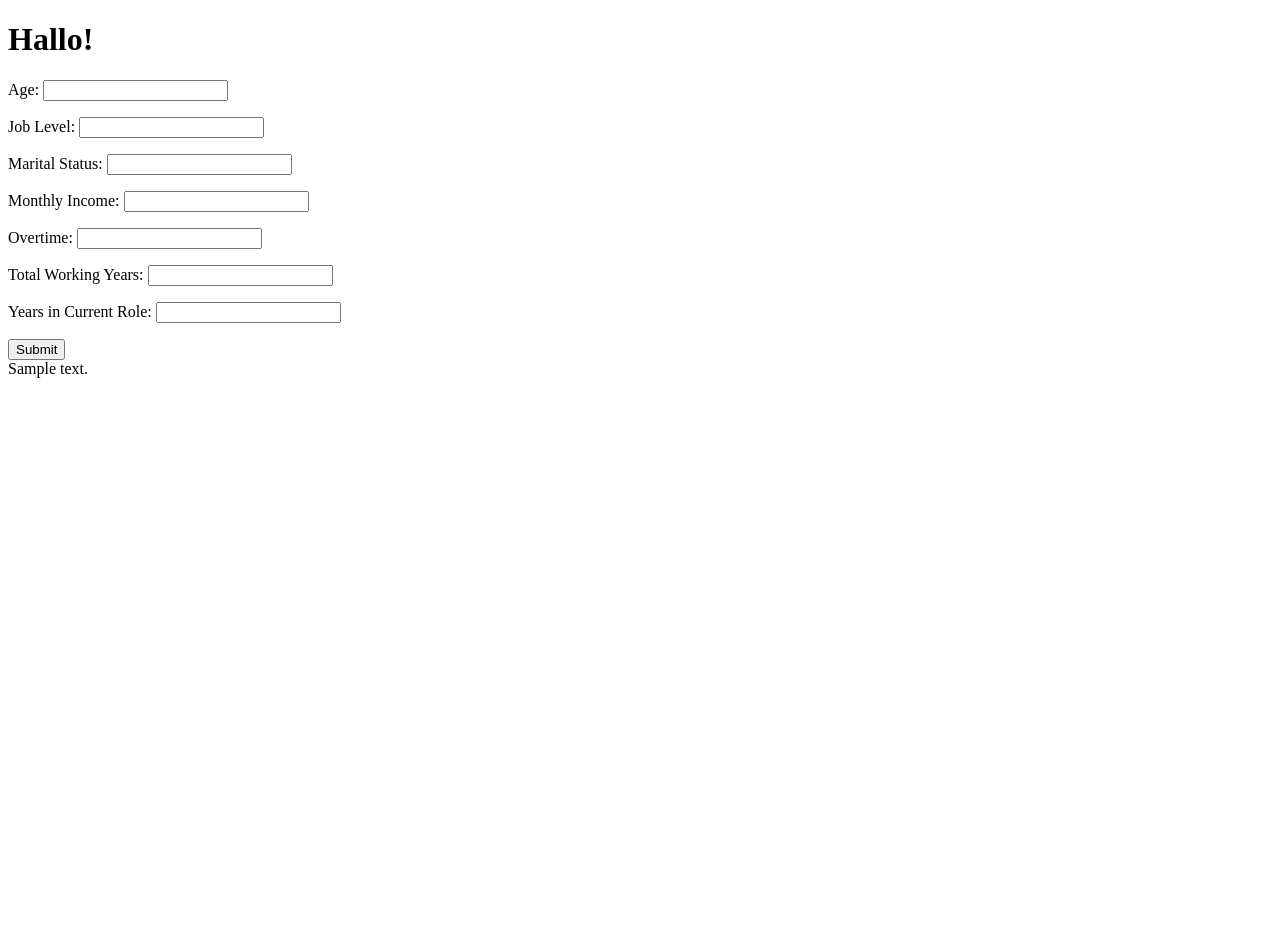
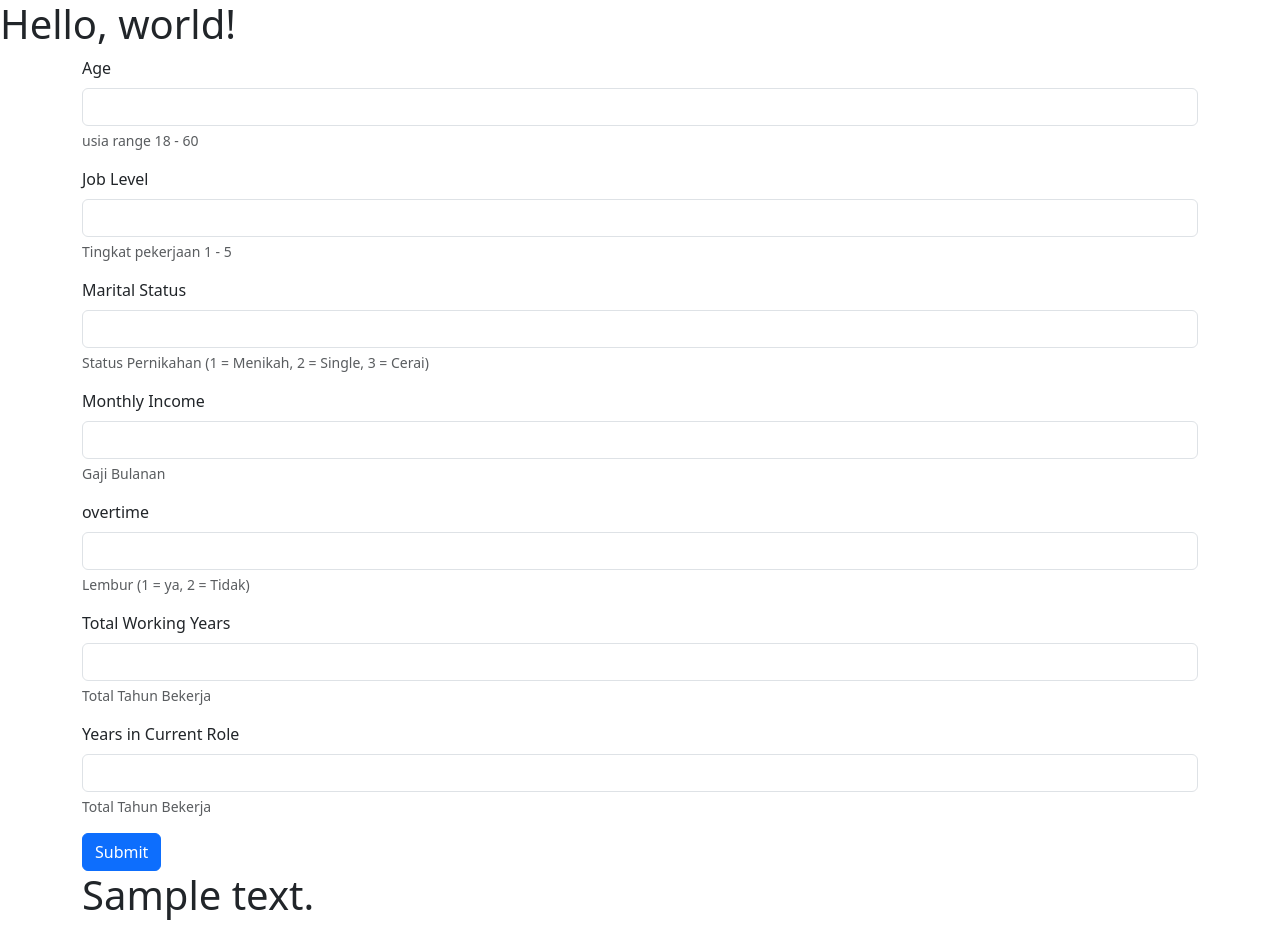
Before and after one commit to nastearr/deploy, a Flask app: template dpl/templates/index.html in a window 1280 px wide. Before the commit the page ends 378 px from the top, so only its background shows below. Run offline with Flask 3, Linux system fonts and the light colour scheme; the template is opened without the code that fills it: most values are stand-ins (such as "Sample title", 1, 10 or a date in 2020); parts of the project's set-up code (start-up, migrations or seed data) failed here and were passed over.

Commit message:
Add Bootstrap & styling

```diff
--- a/dpl/__init__.py
+++ b/dpl/__init__.py
@@ -13,7 +13,7 @@ model = pickle.load(open('model_faktor_efektivitas_karyawan.pkl', 'rb'))
 
 @app.route('/')
 def index():
-    return render_template("slider.html")
+    return render_template("index.html")
 
 @app.route('/predict', methods = ['POST'])
 def predict():
@@ -22,7 +22,7 @@ def predict():
     prediction = model.predict(final_features)
 
     output = round(prediction[0], 2)
-    return render_template("slider.html", prediction_text='Ya/Tidak[1/0] :{}'.format(output))
+    return render_template("index.html", prediction_text='Ya/Tidak[1/0] :{}'.format(output))
 
 
 
--- a/dpl/templates/index.html
+++ b/dpl/templates/index.html
@@ -1,61 +1,56 @@
-<!DOCTYPE html>
+<!doctype html>
 <html lang="en">
   <head>
-    <meta charset="UTF-8">
-    <meta name="viewport" content="width=device-width, initial-scale=1.0">
-    <title>Document</title>
+    <meta charset="utf-8">
+    <meta name="viewport" content="width=device-width, initial-scale=1">
+    <title>Bootstrap demo</title>
+    <link href="https://cdn.jsdelivr.net/npm/bootstrap@5.3.2/dist/css/bootstrap.min.css" rel="stylesheet" integrity="sha384-T3c6CoIi6uLrA9TneNEoa7RxnatzjcDSCmG1MXxSR1GAsXEV/Dwwykc2MPK8M2HN" crossorigin="anonymous">
   </head>
   <body>
-    <h1>Hallo!</h1>
+    <h1>Hello, world!</h1>
+
     <div class="container">
         <form action="/predict" method="POST">
-            <div class="dataInput">
-                <p>
-                    Age:
-                    <input class="input" type="number" name="Age" id="Age">
-                </p>
+            <div class="mb-3">
+              <label for="age" class="form-label">Age</label>
+              <input type="number" name="age" class="form-control" id="age" min="18" max="60">
+              <div id="marital_status" class="form-text">usia range 18 - 60</div>
             </div>
-            <div class="dataInput">
-                <p>
-                    Job Level:
-                    <input class="input" type="number" name="job_level" id="job_level">
-                </p>
+            <div class="mb-3">
+              <label for="job_level" class="form-label">Job Level</label>
+              <input type="number" name="job_level" class="form-control" id="Job Level" min="1" max="5">
+              <div id="marital_status" class="form-text">Tingkat pekerjaan 1 - 5</div>
             </div>
-            <div class="dataInput">
-                <p>
-                    Marital Status:
-                    <input class="input" type="number" name="marital_status" id="marital_status">
-                </p>
+            <div class="mb-3">
+                <label for="marital_status" class="form-label">Marital Status</label>
+                <input type="number" name="marital_status" class="form-control" id="marital_status" min="1" max="3">
+                <div id="marital_status" class="form-text">Status Pernikahan (1 = Menikah, 2 = Single, 3 = Cerai)</div>
               </div>
-            <div class="dataInput">
-                <p>
-                    Monthly Income:
-                    <input class="input" type="number" name="monthly_income" id="monthly_income">
-                </p>
+              <div class="mb-3">
+                <label for="monthly_income" class="form-label">Monthly Income</label>
+                <input type="number" name="monthly_income" class="form-control" id="monthly_income">
+                <div id="monthly_income" class="form-text">Gaji Bulanan</div>
               </div>
-            <div class="dataInput">
-                <p>
-                    Overtime:
-                    <input class="input" type="number" name="overtime" id="overtime">
-                </p>
+              <div class="mb-3">
+                <label for="overtime" class="form-label">overtime</label>
+                <input type="number" name="overtime" class="form-control" id="overtime" min="1" max="2">
+                <div id="marital_status" class="form-text">Lembur (1 = ya, 2 = Tidak)</div>
               </div>
-            <div class="dataInput">
-                <p>
-                    Total Working Years:
-                    <input class="input" type="number" name="total_working_years" id="total_working_years">
-                </p>
+              <div class="mb-3">
+                <label for="total_working_years" class="form-label">Total Working Years</label>
+                <input type="number" name="total_working_years" class="form-control" id="total_working_years">
+                <div id="marital_status" class="form-text">Total Tahun Bekerja</div>
               </div>
-            <div class="dataInput">
-                <p>
-                    Years in Current Role:
-                    <input class="input" type="number" name="years_in_Current_Role" id="years_in_Current_Role">
-                </p>
+              <div class="mb-3">
+                <label for="years_in_Current_Role" class="form-label">Years in Current Role</label>
+                <input type="number" name="years_in_Current_Role" class="form-control" id="years_in_Current_Role">
+                <div id="marital_status" class="form-text">Total Tahun Bekerja</div>
               </div>
-            <input type="submit" value="Submit">
+            <button type="submit" class="btn btn-primary">Submit</button>
           </form>
+          <h1 >{{ prediction_text }}</h1>
     </div>
 
-    {{ prediction_text }}
-
+    <script src="https://cdn.jsdelivr.net/npm/bootstrap@5.3.2/dist/js/bootstrap.bundle.min.js" integrity="sha384-C6RzsynM9kWDrMNeT87bh95OGNyZPhcTNXj1NW7RuBCsyN/o0jlpcV8Qyq46cDfL" crossorigin="anonymous"></script>
   </body>
 </html>
```
Also changed, not shown: fbe2/tes slider.html (+16 -2 lines). Lines whose indentation alone changed are shown as unchanged.
